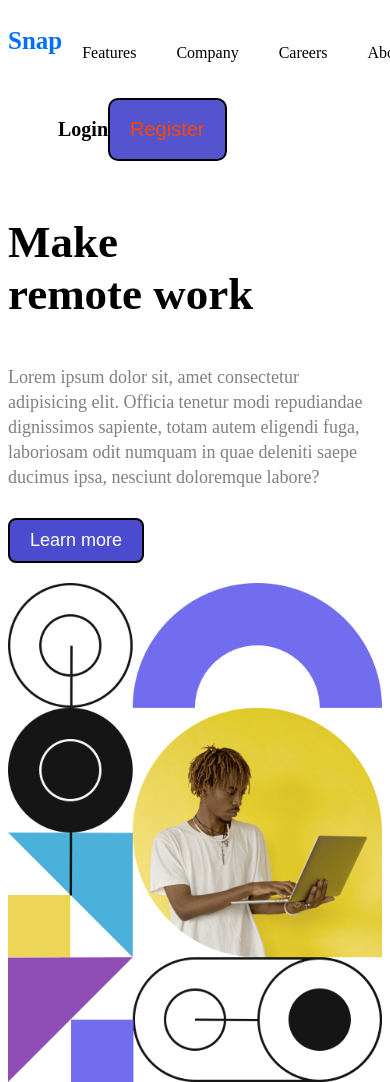
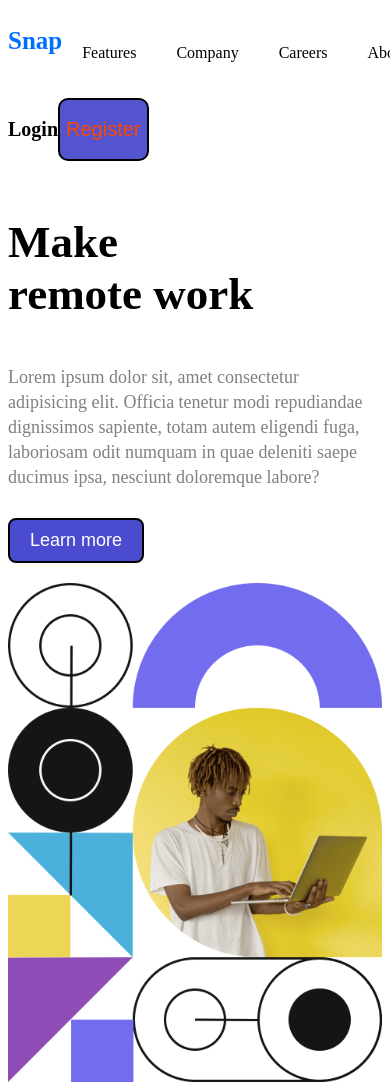
Before and after one commit to 2ferdous12/make, a plain HTML site: page index.html in a window 390 px wide. Shown: the top 1082 px of the page. Drawn offline with Linux system fonts and the light colour scheme.

Commit message:
added all style and updated

```diff
--- a/style/style.css
+++ b/style/style.css
@@ -76,7 +76,6 @@ font-weight: bold;
     color: orangered;
     font-size: 20px;
     background-color: rgb(84, 84, 207);
-    padding: 5px 20px 5px 20px;
     border-radius: 10px;
     border-style: solid;
 }
@@ -84,11 +83,13 @@ font-weight: bold;
 @media screen and (max-width:576px) {
 .container{
 flex-direction: column;
+width: 100%;
 
 }
 
 .snap-section p{
     padding: 20px;
+    width: 100%;
 }
 .make-container{
 flex-direction: column;
@@ -98,7 +99,7 @@ flex-direction: column;
 margin-top: 20px;
 }
 .login-section p{
-   margin-left: 50px;
+  width: 100%;
     }
 .snap-section span{
     color: rgb(0, 110, 255);
```
